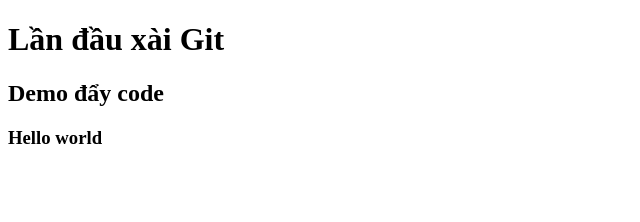
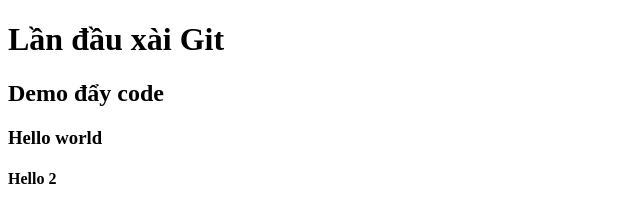
Before and after one commit to lexuannghi/BCS09-Demo, a plain HTML site: page index.html in a window 1280 px wide. Shown: the full height of the page, 0-640 px from the left. Drawn offline with Linux system fonts and the light colour scheme.

Commit message:
Update index.html

```diff
--- a/index.html
+++ b/index.html
@@ -9,5 +9,6 @@
   <h1>Lần đầu xài Git</h1>
   <h2>Demo đẩy code</h2>
   <h3>Hello world</h3>
+  <h4>Hello 2</h4>
 </body>
 </html>
```
